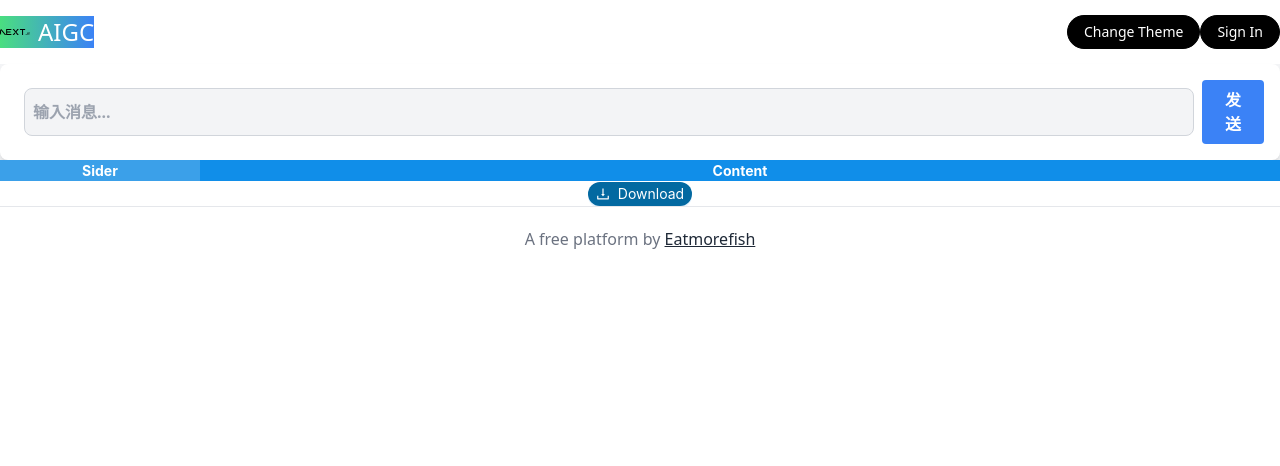
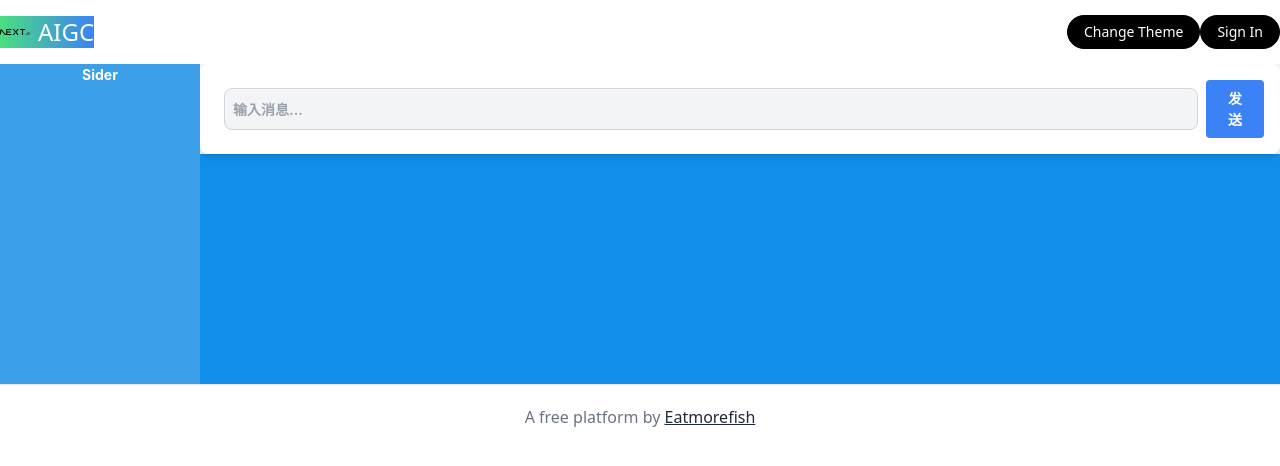
Before and after one commit to etmorefish/AIGC, a Next.js app: page /chat in a window 1280 px wide. Shown: the top 466 px of the page. Built offline with nearby package versions, Linux system fonts and the light colour scheme.

Commit message:
fix: input 布局

```diff
--- a/components/chat/Input.tsx
+++ b/components/chat/Input.tsx
@@ -3,17 +3,7 @@ import React, { useState } from 'react'
 const { Header, Footer, Sider, Content } = Layout;
 const Input = () => {
     const [message, setMessage] = useState('');
-    const contentStyle: React.CSSProperties = {
-        textAlign: 'center',
-        color: '#fff',
-        backgroundColor: '#108ee9',
-      };
 
-      const siderStyle: React.CSSProperties = {
-        textAlign: 'center',
-        color: '#fff',
-        backgroundColor: '#3ba0e9',
-      };
 
     const handleMessageChange = (event: React.ChangeEvent<HTMLInputElement>) => {
         setMessage(event.target.value);
@@ -46,12 +36,7 @@ const Input = () => {
       </div>
     </div>
 
-    <Layout>
-      <Layout hasSider>
-        <Sider style={siderStyle} className='80%'>Sider</Sider>
-        <Content style={contentStyle}>Content</Content>
-      </Layout>
-    </Layout>
+
 
         </>
     )
--- a/pages/chat.tsx
+++ b/pages/chat.tsx
@@ -2,9 +2,21 @@ import Input from '@/components/chat/Input'
 import { DownloadOutlined } from '@ant-design/icons'
 import { Button } from 'antd'
 import Head from 'next/head'
-import React from 'react'
+import { Layout } from 'antd';
+import React, { useState } from 'react'
+const { Header, Footer, Sider, Content } = Layout;
+const chat = () => {
+  const contentStyle: React.CSSProperties = {
+    textAlign: 'center',
+    color: '#fff',
+    backgroundColor: '#108ee9',
+  };
 
-const chat = () => {
+  const siderStyle: React.CSSProperties = {
+    textAlign: 'center',
+    color: '#fff',
+    backgroundColor: '#3ba0e9',
+  };
   return (
     <>
       <Head>
@@ -16,12 +28,19 @@ const chat = () => {
 
       <div className='text-center text-gray-800 dark:text-gray-100 font-bold'>
 
-        <Input />
 
-        <Button className='bg-sky-700 dark:bg-red-700' type="primary" shape="round" icon={<DownloadOutlined />} size={'small'} >
+
+        {/* <Button className='bg-sky-700 dark:bg-red-700' type="primary" shape="round" icon={<DownloadOutlined />} size={'small'} >
           Download
-        </Button>
+        </Button> */}
+
+      <Layout hasSider className='h-5/6'>
+        <Sider style={siderStyle} className='h-80'>Sider</Sider>
+        <Content style={contentStyle} className='h-80'> <Input /></Content>
+      </Layout>
       </div>
+
+
 
 
 
```
